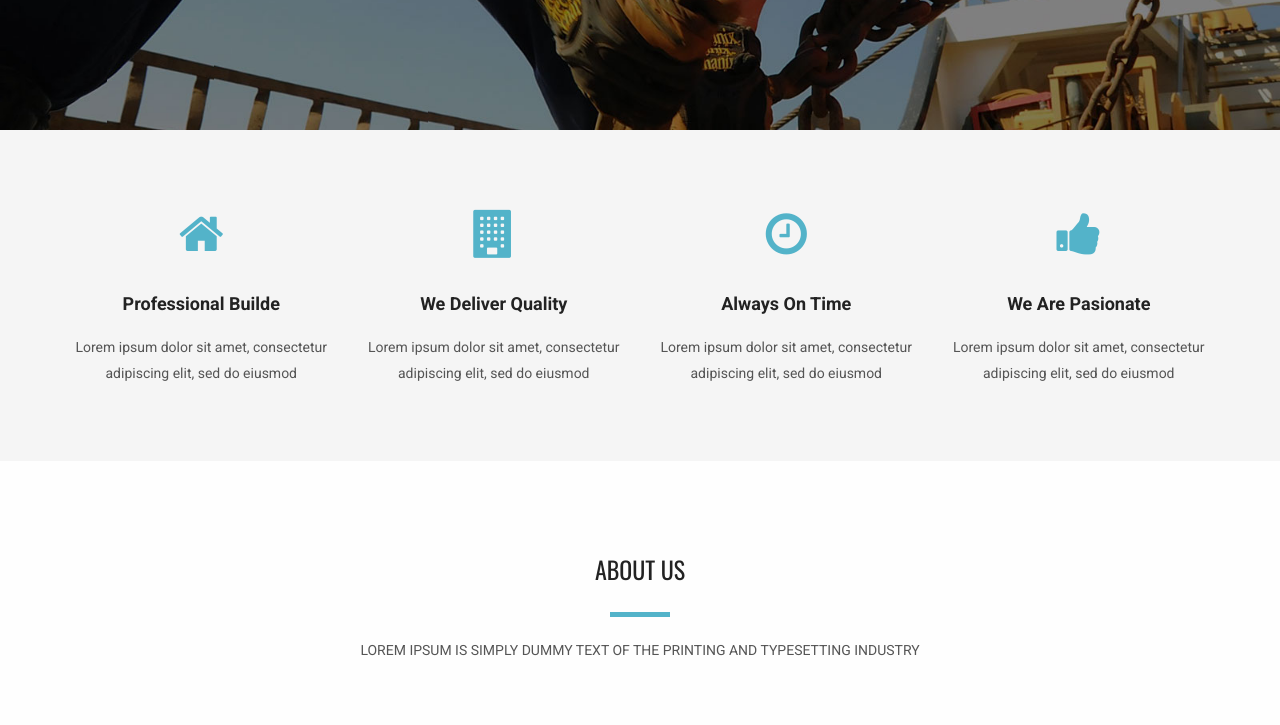
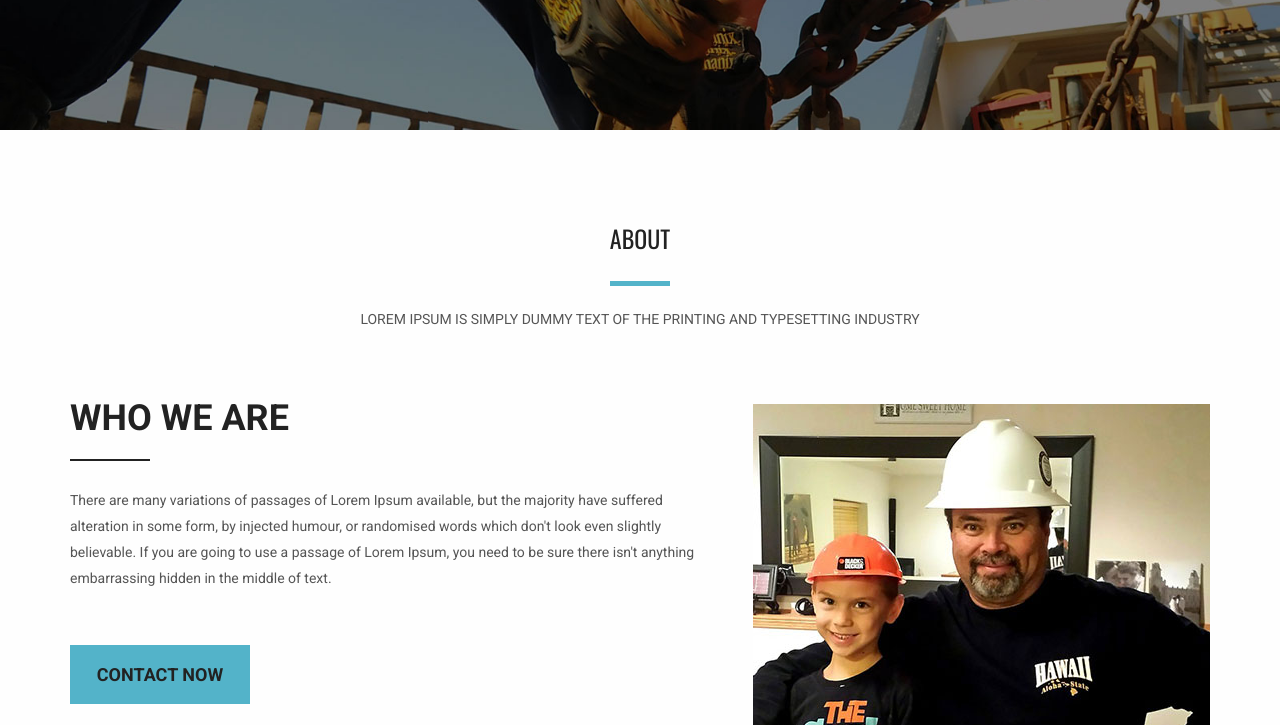
Before and after one commit to Goutham888/Hackathon, a plain HTML site: page TOPBuilder/index.html in a window 1280 px wide. Shown: the part 660-1385 px from the top of the page. Drawn offline with nearby package versions, Linux system fonts and the light colour scheme.

Commit message:
Got rid of some things we didn't need

```diff
--- a/TOPBuilder/index.html
+++ b/TOPBuilder/index.html
@@ -5,7 +5,7 @@
     <meta http-equiv="X-UA-Compatible" content="IE=edge">
     <meta name="viewport" content="width=device-width, initial-scale=1">
 
-    <title>Can I have a sticker pls????</title>
+    <title>Acadmies Hackathon</title>
 
     <!-- Favicon -->
     <link rel="icon" href="images/favicon.png" type="image/x-icon" />
@@ -146,40 +146,11 @@
     </section>
     <!-- End Slider area -->
 
-    <!-- Professional Builde -->
-    <section class="professional_builder row">
-        <div class="container">
-           <div class="row builder_all">
-                <div class="col-md-3 col-sm-6 builder">
-                    <i class="fa fa-home" aria-hidden="true"></i>
-                    <h4>Professional Builde</h4>
-                    <p>Lorem ipsum dolor sit amet, consectetur adipiscing elit, sed do eiusmod </p>
-                </div>
-                <div class="col-md-3 col-sm-6 builder">
-                    <i class="fa fa-building" aria-hidden="true"></i>
-                    <h4>We Deliver Quality</h4>
-                    <p>Lorem ipsum dolor sit amet, consectetur adipiscing elit, sed do eiusmod </p>
-                </div>
-                <div class="col-md-3 col-sm-6 builder">
-                    <i class="fa fa-clock-o" aria-hidden="true"></i>
-                    <h4>Always On Time</h4>
-                    <p>Lorem ipsum dolor sit amet, consectetur adipiscing elit, sed do eiusmod </p>
-                </div>
-                <div class="col-md-3 col-sm-6 builder">
-                    <i class="fa fa-thumbs-up" aria-hidden="true"></i>
-                    <h4>We Are Pasionate</h4>
-                    <p>Lorem ipsum dolor sit amet, consectetur adipiscing elit, sed do eiusmod </p>
-                </div>
-           </div>
-        </div>
-    </section>
-    <!-- End Professional Builde -->
-
     <!-- About Us Area -->
     <section class="about_us_area row">
         <div class="container">
             <div class="tittle wow fadeInUp">
-                <h2>ABOUT US</h2>
+                <h2>ABOUT</h2>
                 <h4>Lorem Ipsum is simply dummy text of the printing and typesetting industry</h4>
             </div>
             <div class="row about_row">
```
